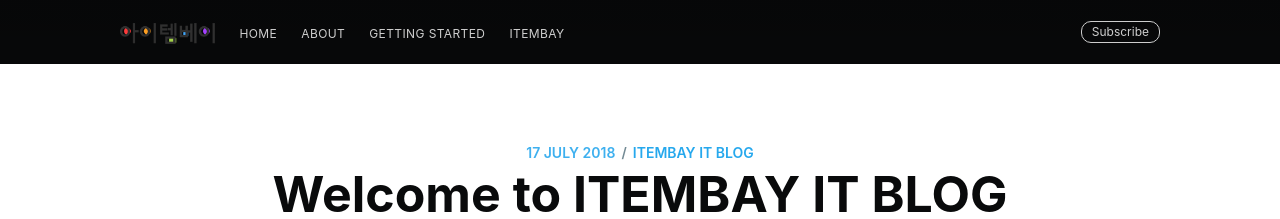
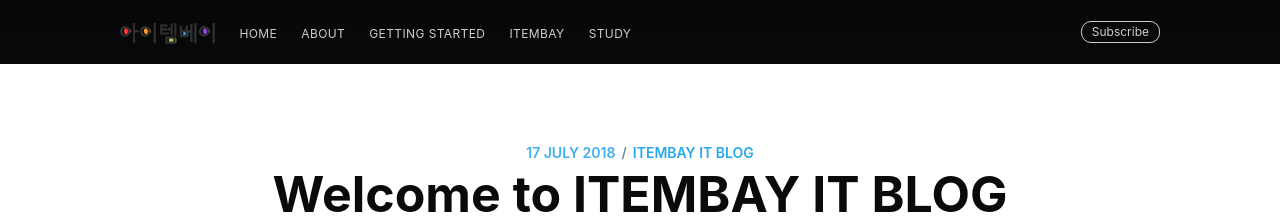
Before and after one commit to itembay/itembay.github.io, a Jekyll site: the page built from _posts/2018-08-01-welcome.md, in a window 1280 px wide. Shown: the top 219 px of the page. Built offline with Jekyll 4.4.1, drawn with Linux system fonts in a browser that asks for light colours; nearby versions of some CDN libraries; comment, search, counter and statistics services are not loaded.

Commit message:
Update navigation.html

```diff
--- a/_includes/navigation.html
+++ b/_includes/navigation.html
@@ -3,4 +3,5 @@
     <li class="nav-about" role="menuitem"><a href="{{site.baseurl}}about/">About</a></li>
     <li class="nav-getting-started" role="menuitem"><a href="{{site.baseurl}}tag/getting-started/">Getting Started</a></li>
     <li class="nav-try-ghost" role="menuitem"><a href="http://www.itembaycorp.com/" target="blank">ITEMBAY</a></li>
+    <li class="nav-try-study" role="menuitem"><a href="{{site.baseulr}}">study</a></li>
 </ul>
```
